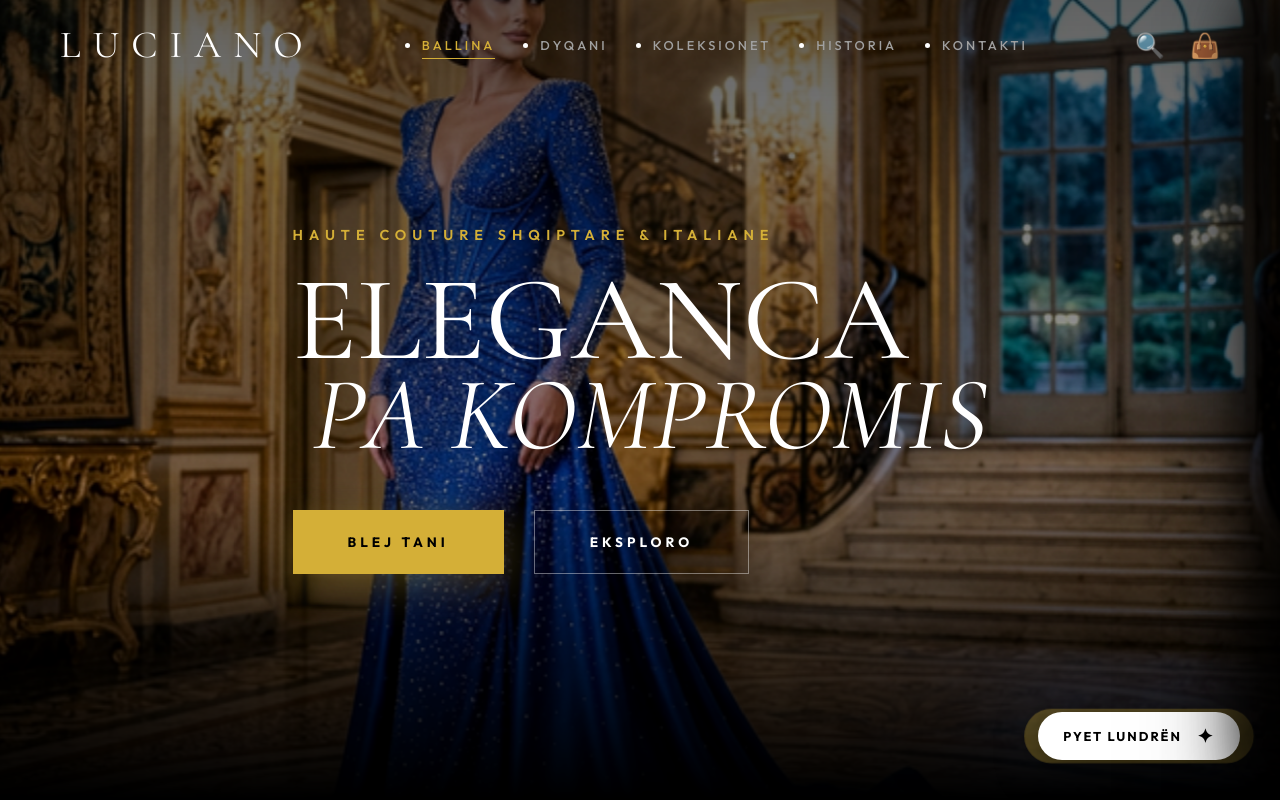
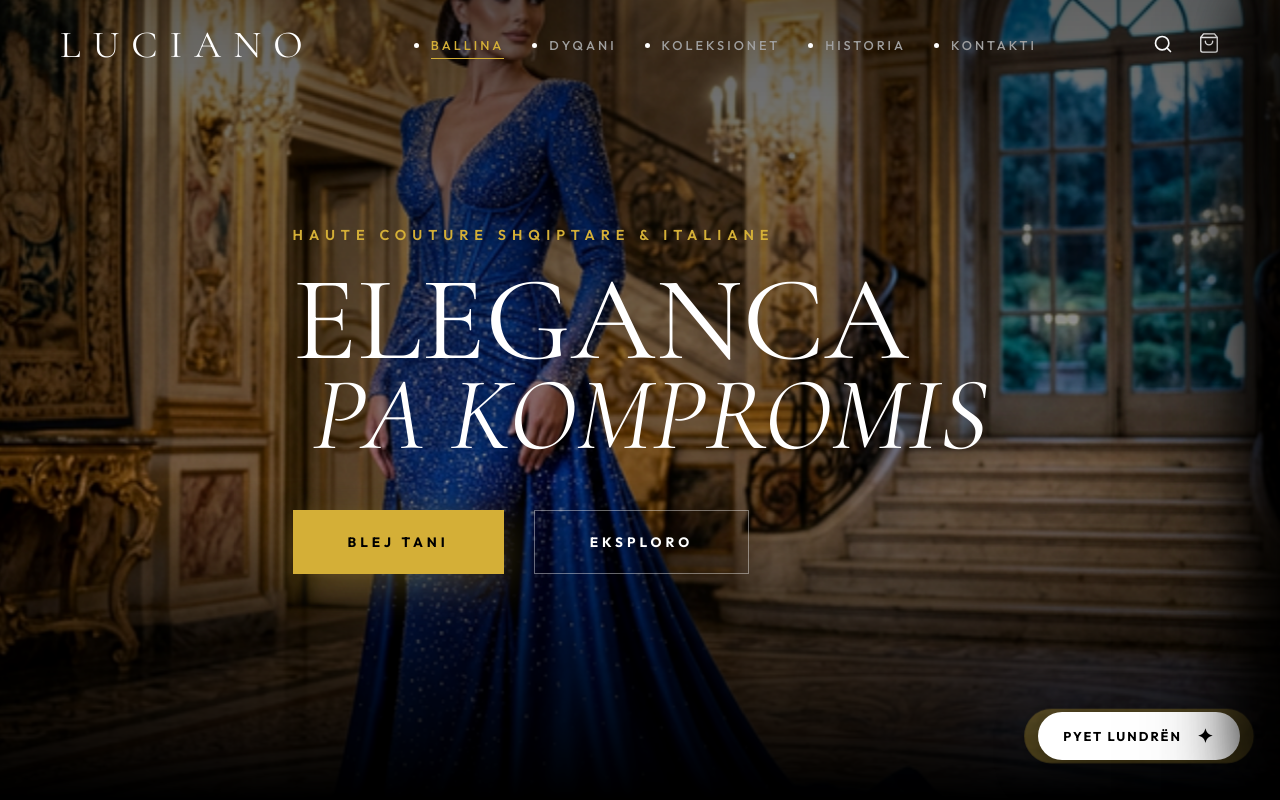
Before and after one commit to Agnesa145/Luciano-, a React (Vite) app: page / in a window 1280 px wide. Shown: the top 800 px of the page. Built offline with nearby package versions, Linux system fonts and the light colour scheme.

Commit message:
Update App.jsx

```diff
--- a/src/App.jsx
+++ b/src/App.jsx
@@ -77,9 +77,12 @@ export default function App() {
           </ul>
 
           <div className="nav-actions">
-            <button className="nav-icon-btn" onClick={() => navTo('shop')}>🔍</button>
-            <button className="nav-icon-btn cart-btn" onClick={() => setIsCartOpen(true)}>
-              👜 {cart.length > 0 && <span className="badge">{cart.length}</span>}
+            <button className="nav-icon-btn" aria-label="Kërko" onClick={() => navTo('shop')}>
+              <svg width="20" height="20" viewBox="0 0 24 24" fill="none" stroke="currentColor" strokeWidth="2" strokeLinecap="round" strokeLinejoin="round"><circle cx="11" cy="11" r="8"></circle><line x1="21" y1="21" x2="16.65" y2="16.65"></line></svg>
+            </button>
+            <button className="nav-icon-btn cart-btn" aria-label="Shporta" onClick={() => setIsCartOpen(true)}>
+              <svg width="22" height="22" viewBox="0 0 24 24" fill="none" stroke="currentColor" strokeWidth="1.5" strokeLinecap="round" strokeLinejoin="round"><path d="M6 2L3 6v14a2 2 0 0 0 2 2h14a2 2 0 0 0 2-2V6l-3-4Z"></path><line x1="3" y1="6" x2="21" y2="6"></line><path d="M16 10a4 4 0 0 1-8 0"></path></svg>
+              {cart.length > 0 && <span className="badge">{cart.length}</span>}
             </button>
           </div>
         </div>
@@ -424,7 +427,7 @@ function ProductCard({ product, onClick, onWish, isWished }) {
         <div className="p-meta">
           <span className="p-price">{product.price.toLocaleString()}€</span>
           <button className="nav-icon-btn" onClick={(e) => { e.stopPropagation(); onWish(); }}>
-            {isWished ? '❤️' : '🤍'}
+            <svg width="20" height="20" viewBox="0 0 24 24" fill={isWished ? "var(--accent-vibrant-red)" : "none"} stroke={isWished ? "var(--accent-vibrant-red)" : "currentColor"} strokeWidth="1.5" strokeLinecap="round" strokeLinejoin="round"><path d="M20.84 4.61a5.5 5.5 0 0 0-7.78 0L12 5.67l-1.06-1.06a5.5 5.5 0 0 0-7.78 7.78l1.06 1.06L12 21.23l7.78-7.78 1.06-1.06a5.5 5.5 0 0 0 0-7.78z"></path></svg>
           </button>
         </div>
       </div>
```
